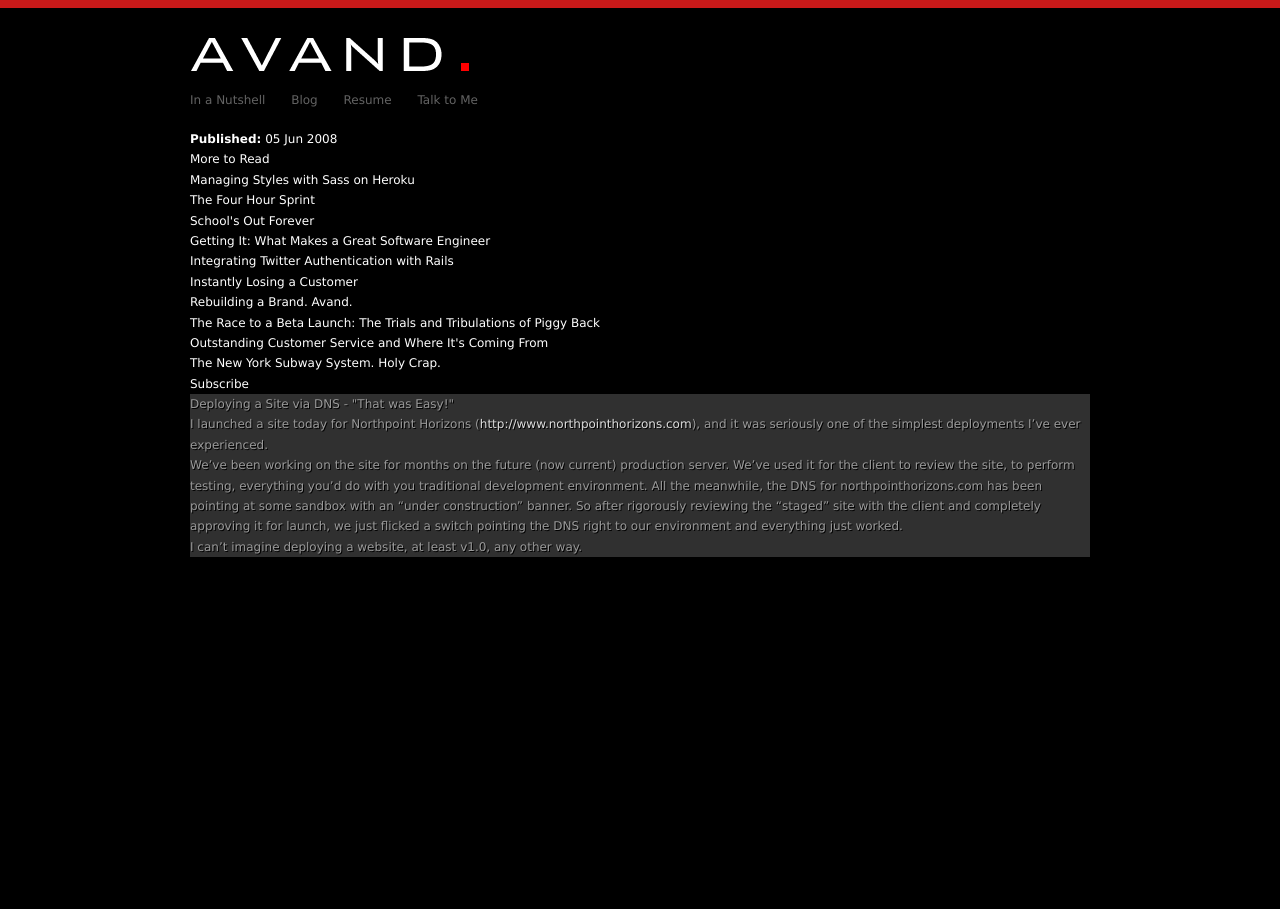
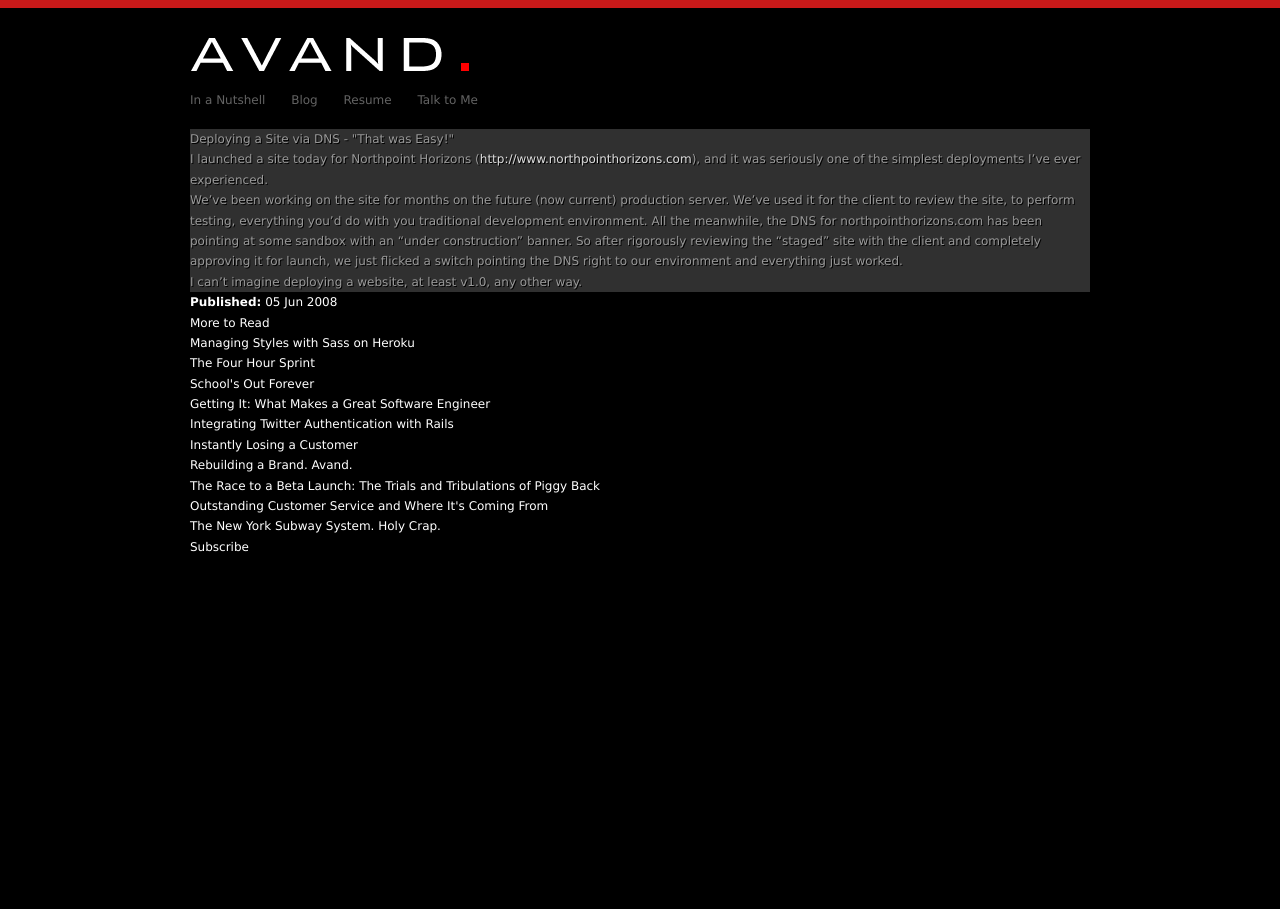
Before and after one commit to avand/avand.github.com, a Jekyll site: the page built from _posts/2008-06-05-deploying-a-site-via-dns-that-was-easy.markdown, in a window 1280 px wide. Built offline with Jekyll 4.4.1, drawn with Linux system fonts in a browser that asks for light colours; Markdown is read by kramdown in place of the engine named in the settings.

Commit message:
blog: fixing float issues, moving join discussion box

```diff
--- a/_layouts/blog.html
+++ b/_layouts/blog.html
@@ -4,6 +4,12 @@
 body_id: blog
 stylesheet: blog
 ---
+<div id="post" class="box">
+  <h1>{{ page.title }}</h1>
+  {{ content }}
+
+</div>
+
 <div id="details">
   <p><strong>Published:</strong> {{ page.date | date_to_string }}</p>
 </div>
@@ -21,16 +27,12 @@
   <h2><a href="http://feeds.avandamiri.com/avand">Subscribe</a></h2>
 </div>
 
-<div id="post" class="box">
-  <h1>{{ page.title }}</h1>
-  {{ content }}
-</div>
-
 {% if page.hacker_news_link %}
-<div id="comments" class="box">
-  <h1>Join the Discussion</h1>
-  <p id="start-comment">
-    Like what you've read? Take issue with something I said?
+<div id="comments">
+  <h2>Join the Discussion</h2>
+  <p>
+    Like what you've read?<br />
+    Take issue with something I said?<br />
     <a href="{{ page.hacker_news_link }}">Let's talk about it</a>.
   </p>
 </div>
```
Also changed, not shown: stylesheets/blog.css (+25 -8 lines), images/posts/hn.png (added).
